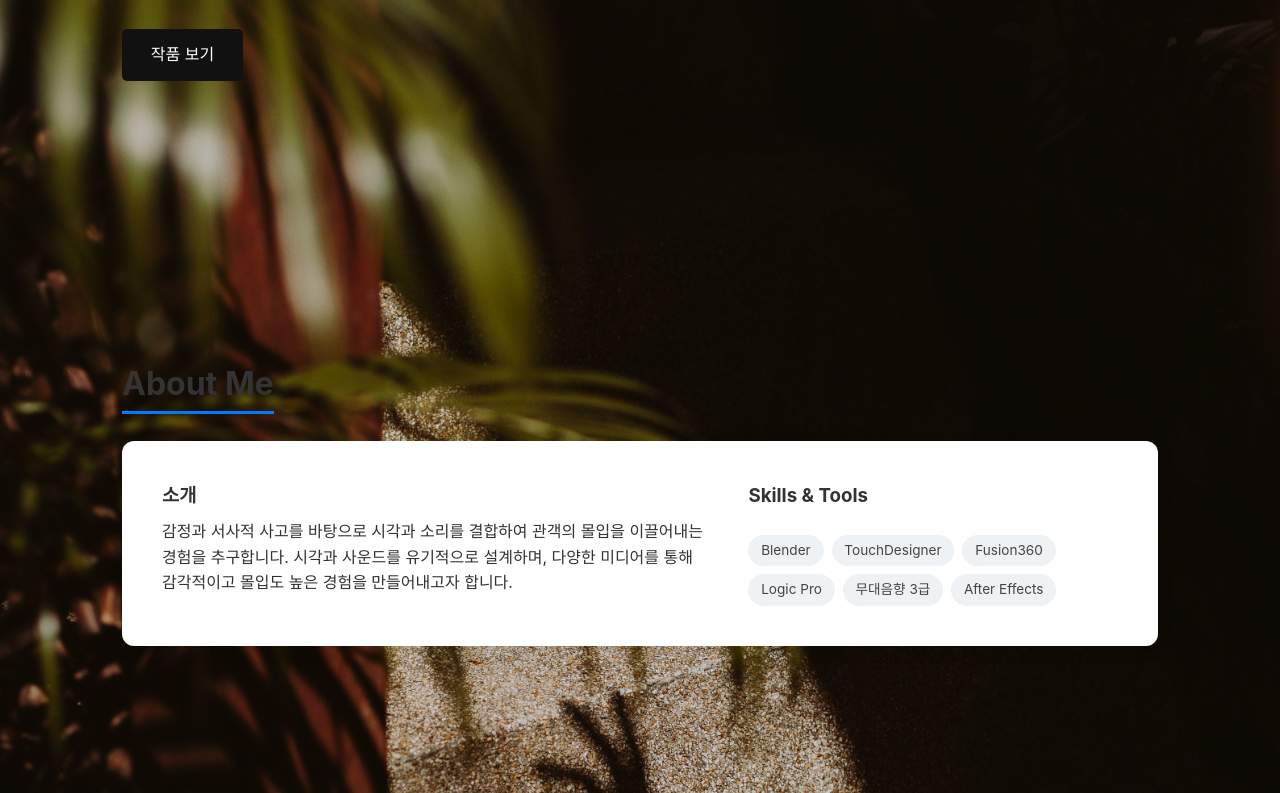
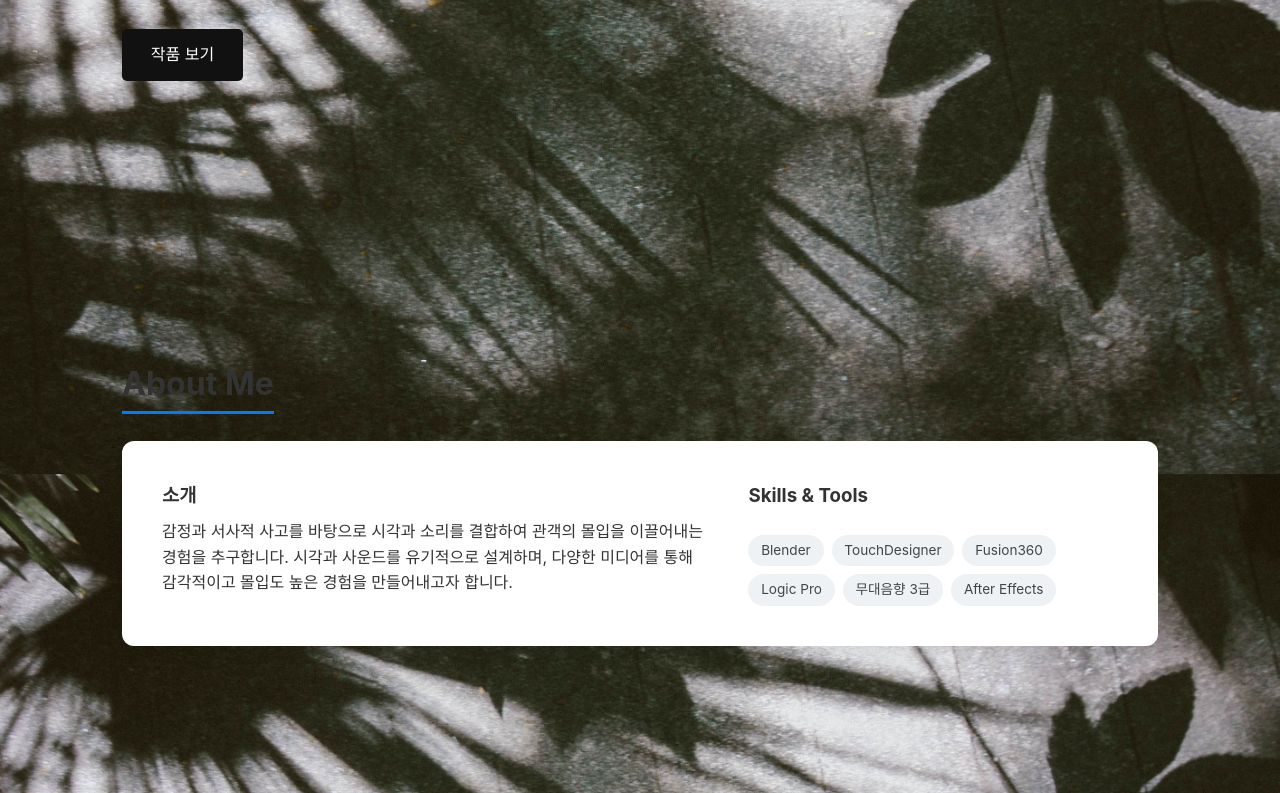
Before and after one commit to nojam5jam-max/est_portfolio, a plain HTML site: page index.html in a window 1280 px wide. Shown: the part 378-1171 px from the top of the page. Drawn offline with Linux system fonts and the light colour scheme; a web font is replaced by a local one.

Commit message:
Update index.html

```diff
--- a/index.html
+++ b/index.html
@@ -25,7 +25,7 @@
     color: #333;
 
     /* 배경 이미지 적용 */
-    background-image: url('esther/back.jpg'); /* 이미지 경로 */
+    background-image: url('esther/back2.jpg'); /* 이미지 경로 */
     background-size: cover;                 /* 화면 전체에 맞게 이미지 확대/축소 */
     background-position: center;            /* 이미지를 화면 중앙에 배치 */
     background-repeat: no-repeat;           /* 이미지 반복 방지 */
```
